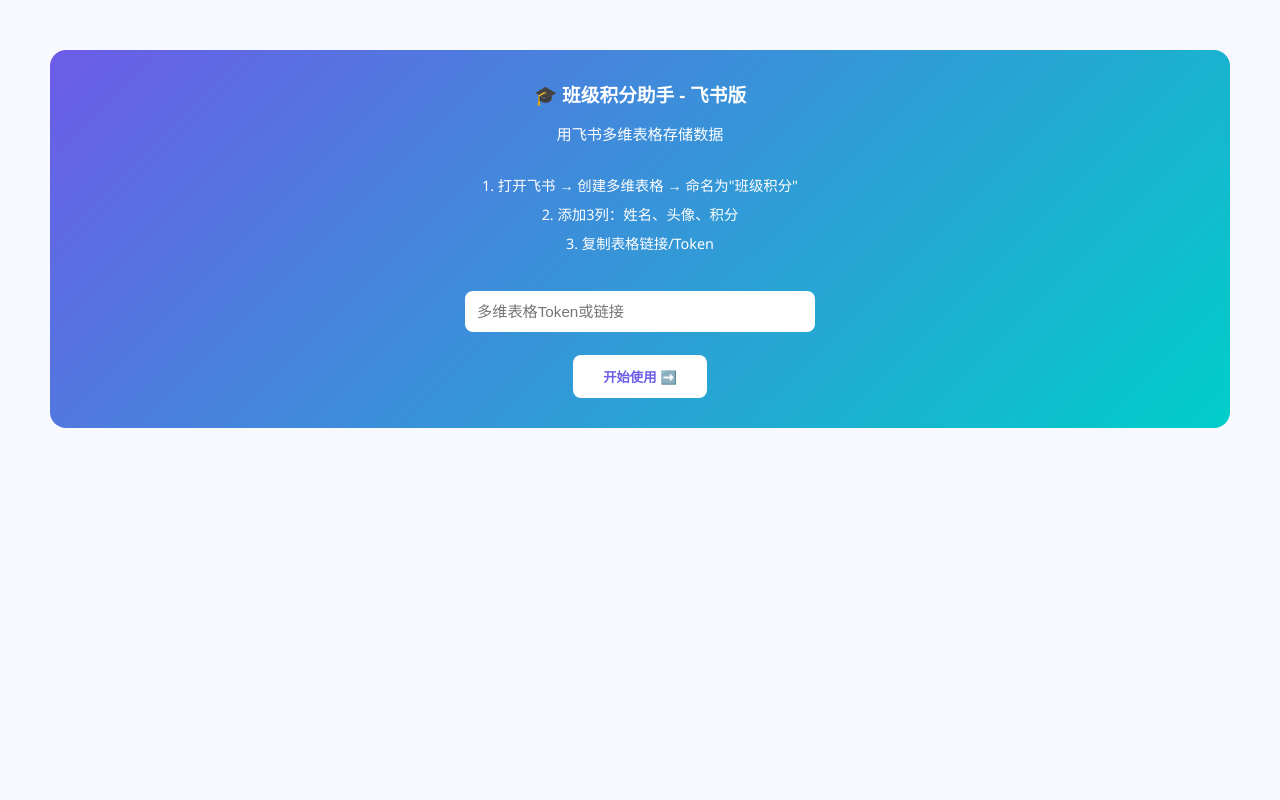
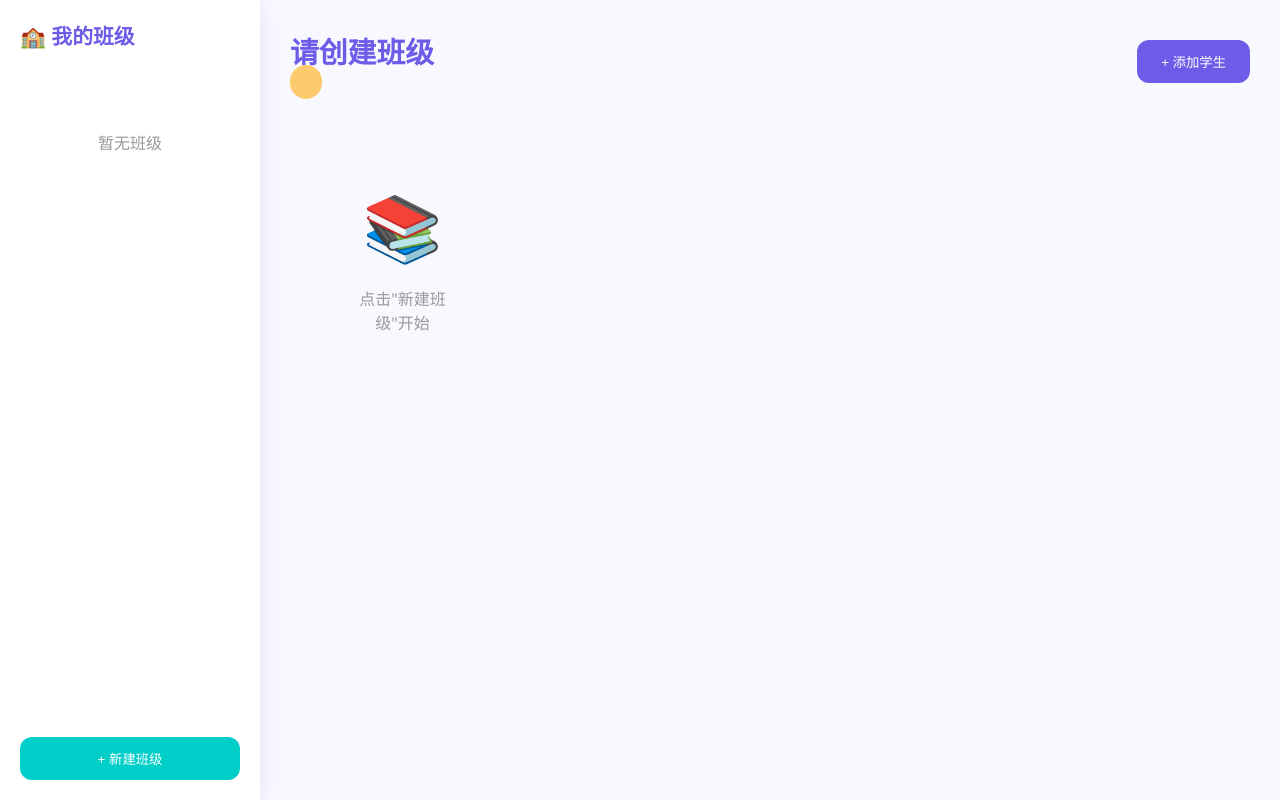
Before and after one commit to ohohei/classpoints, a plain HTML site: page index.html in a window 1280 px wide. Drawn offline with Linux system fonts and the light colour scheme.

Commit message:
restore working version

```diff
--- a/index.html
+++ b/index.html
@@ -61,38 +61,13 @@
     @keyframes popUp { 0% { transform: scale(0); opacity: 0; } 50% { transform: scale(1.3); } 100% { transform: scale(1) translateY(-50px); opacity: 0; } }
     .empty-state { text-align: center; padding: 60px; color: #999; }
     .empty-state .icon { font-size: 4rem; margin-bottom: 16px; }
-    .config-banner { background: linear-gradient(135deg,var(--primary),var(--secondary)); color: white; padding: 30px; border-radius: 16px; text-align: center; margin: 20px; }
-    .config-banner h3 { color: white; margin-bottom: 15px; }
-    .config-banner p { font-size: 0.95rem; margin-bottom: 8px; }
-    .config-banner input { width: 100%; max-width: 350px; padding: 12px; border: none; border-radius: 8px; margin: 8px 0; font-size: 0.95rem; }
-    .config-banner button { background: white; color: var(--primary); border: none; padding: 12px 30px; border-radius: 8px; cursor: pointer; font-weight: 600; margin-top: 15px; }
-    .config-banner a { color: #fff; text-decoration: underline; }
-    .hidden { display: none !important; }
-    .sync-status { font-size: 0.8rem; color: #888; text-align: center; padding: 8px; }
   </style>
 </head>
 <body>
-  <div class="main" id="configView">
-    <div class="config-banner">
-      <h3>🎓 班级积分助手 - 飞书版</h3>
-      <p>用飞书多维表格存储数据</p>
-      <br>
-      <p style="font-size:0.9rem">1. 打开飞书 → 创建多维表格 → 命名为"班级积分"</p>
-      <p style="font-size:0.9rem">2. 添加3列：姓名、头像、积分</p>
-      <p style="font-size:0.9rem">3. 复制表格链接/Token</p>
-      <br>
-      <input type="text" id="tableIdInput" placeholder="多维表格Token或链接">
-      <br>
-      <button onclick="saveConfig()">开始使用 ➡️</button>
-    </div>
-  </div>
-
-  <div class="hidden" id="mainApp">
   <div class="sidebar">
     <h2>🏫 我的班级</h2>
     <div class="class-list" id="classList"></div>
     <button class="add-class-btn" onclick="showAddClassModal()">+ 新建班级</button>
-      <div class="sync-status" id="syncStatus">☁️ 已连接飞书</div>
   </div>
   <div class="main">
     <div class="header">
@@ -104,8 +79,6 @@
     </div>
     <div class="student-grid" id="studentGrid"></div>
   </div>
-  </div>
-
   <div class="modal-overlay" id="addClassModal">
     <div class="modal">
       <h3>➕ 新建班级</h3>
@@ -116,7 +89,6 @@
       </div>
     </div>
   </div>
-
   <div class="modal-overlay" id="studentModal">
     <div class="modal">
       <h3 id="studentModalTitle">➕ 添加学生</h3>
@@ -129,15 +101,9 @@
       </div>
     </div>
   </div>
-
   <div class="celebration" id="celebration"></div>
-
   <script>
     const DEFAULT_AVATARS = ['🧑‍🎓','🧑‍💻','👦','👧','🧒','👨‍🎤','👩‍🎓','🧑‍🎨'];
-
-    // 飞书多维表格API（需要用户授权）
-    // 注意：这个版本需要用户有飞书账号并授权
-    let tableId = '';
     let data = {classes:{}};
     let currentClass = null;
     let editingStudentKey = null;
@@ -146,48 +112,19 @@
 
     function init() {
       renderAvatarSelect();
-      checkConfig();
-    }
-
-    function checkConfig() {
-      tableId = localStorage.getItem('feishu_table_id');
-      if (tableId) {
-        loadData();
-      } else {
-        document.getElementById('configView').classList.remove('hidden');
-      }
-    }
-
-    function saveConfig() {
-      const input = document.getElementById('tableIdInput').value.trim();
-      if (!input) return alert('请输入表格ID或链接');
-      // 从链接中提取token
-      if (input.includes('bitable')) {
-        const match = input.match(/([^/]+)$/);
-        tableId = match ? match[1] : input;
-      } else {
-        tableId = input;
-      }
-      localStorage.setItem('feishu_table_id', tableId);
       loadData();
     }
 
-    // 模拟飞书API（实际需要配置App ID和Secret）
-    // 这里先用本地存储作为演示，实际使用时替换为飞书API调用
-    async function loadData() {
-      const saved = localStorage.getItem('feishu_classpoints_data');
+    function loadData() {
+      const saved = localStorage.getItem('classpoints_data');
       if (saved) {
         try { data = JSON.parse(saved); } catch(e) { data = {classes:{}}; }
       }
-      document.getElementById('configView').classList.add('hidden');
-      document.getElementById('mainApp').classList.remove('hidden');
       loadClasses();
     }
 
-    async function saveData() {
-      localStorage.setItem('feishu_classpoints_data', JSON.stringify(data));
-      document.getElementById('syncStatus').textContent = '☁️ 已同步飞书';
-      setTimeout(() => document.getElementById('syncStatus').textContent = '☁️ 已连接飞书', 2000);
+    function saveData() {
+      localStorage.setItem('classpoints_data', JSON.stringify(data));
     }
 
     function renderAvatarSelect() {
@@ -195,6 +132,7 @@
         `<div class="avatar-option ${a===selectedAvatar?'selected':''}" onclick="selectAvatar('${a}')">${a}</div>`
       ).join('');
     }
+
     function selectAvatar(a) { selectedAvatar = a; renderAvatarSelect(); }
 
     function loadClasses() {
@@ -247,7 +185,6 @@
     }
 
     function increasePoints(k) {
-      if (!data.classes[currentClass].students) data.classes[currentClass].students = {};
       data.classes[currentClass].students[k].points = (data.classes[currentClass].students[k].points||0) + 1;
       saveData();
       document.getElementById('points-'+k).textContent = data.classes[currentClass].students[k].points;
```
Lines whose indentation alone changed are shown as unchanged.
